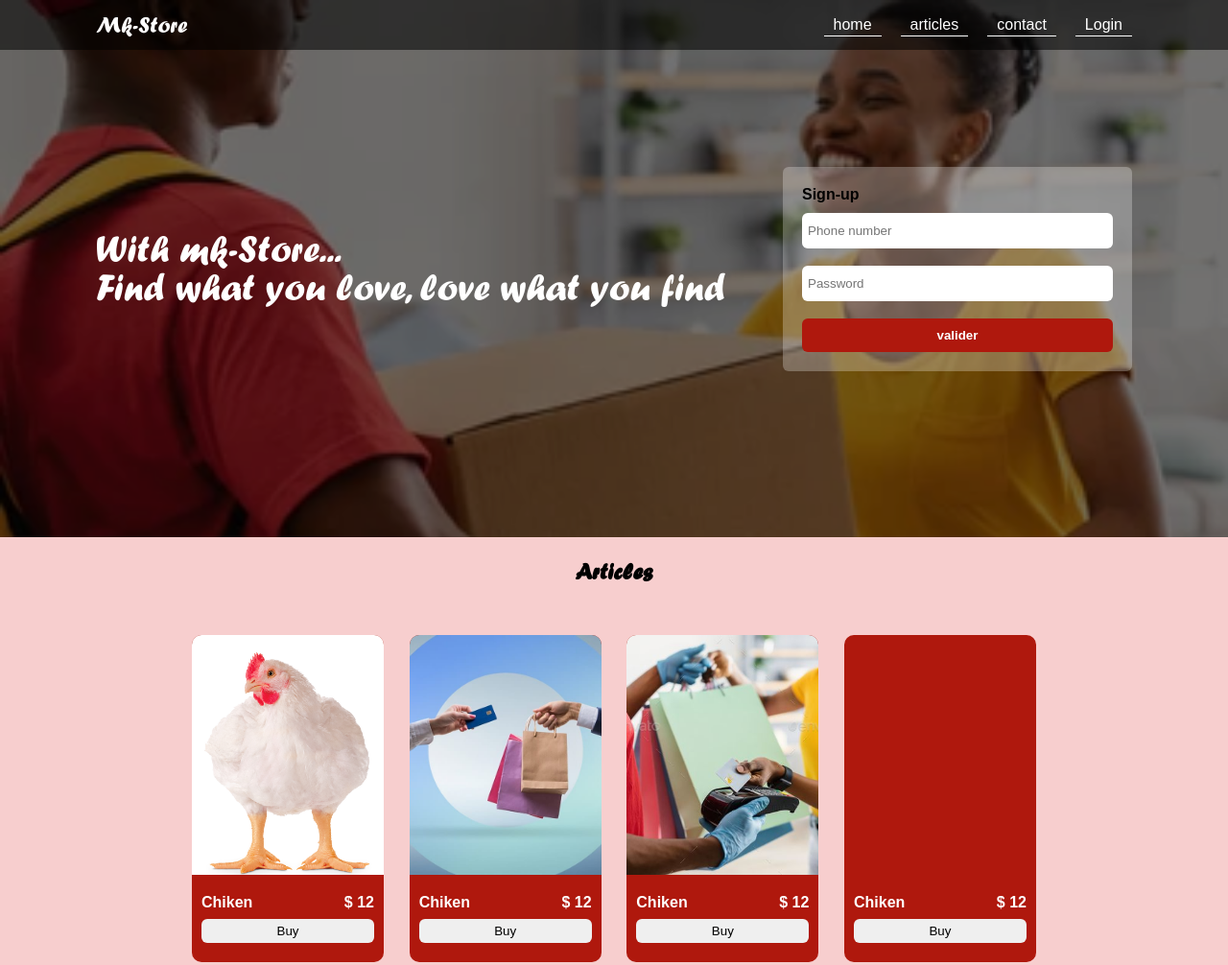
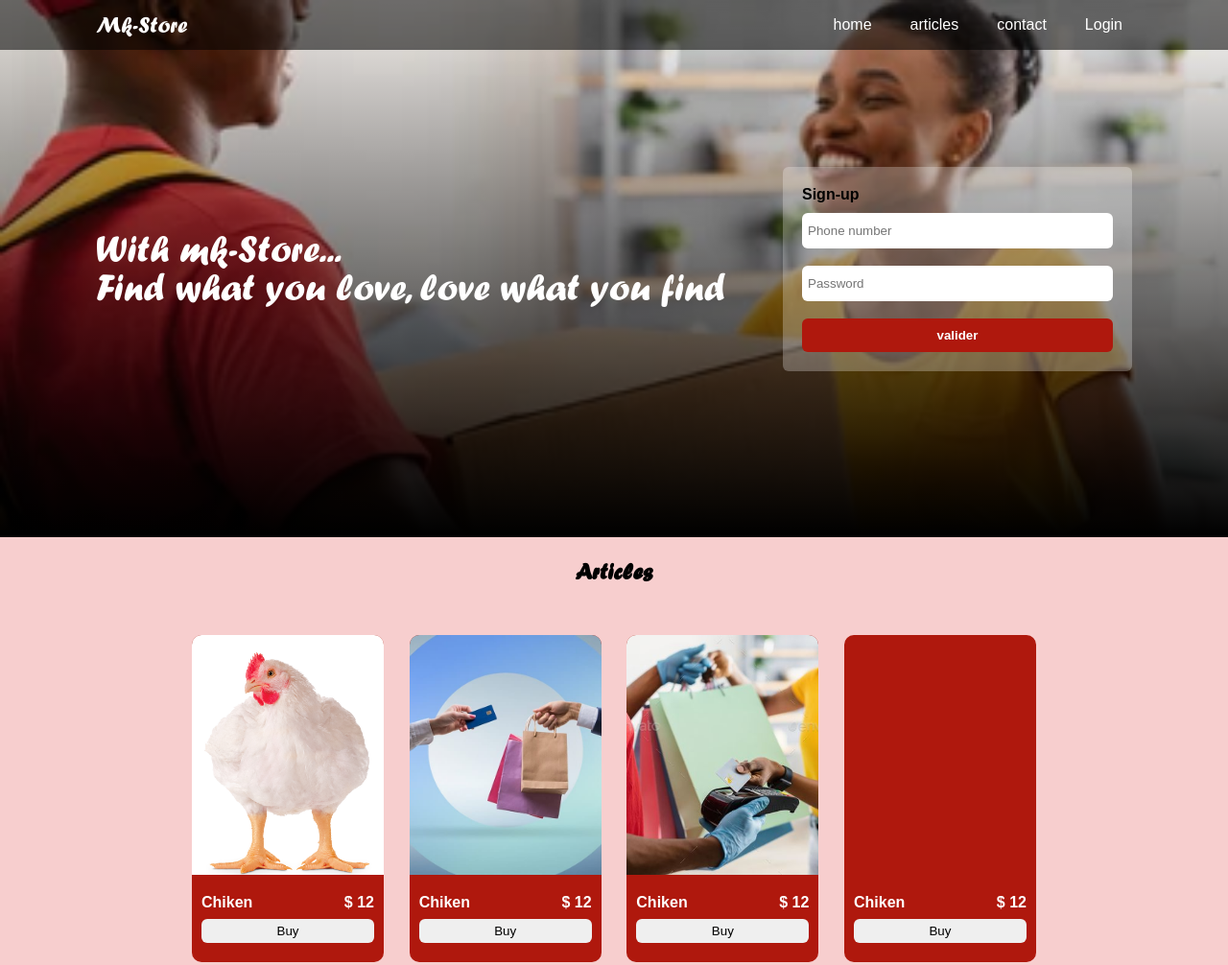
Before and after one commit to frank-2001/l2-wb-project1, a plain HTML site: page index.html in a window 1280 px wide. Shown: the top 1006 px of the page at 96% size. Drawn offline with Linux system fonts and the light colour scheme.

Commit message:
responsivity2

```diff
--- a/style.css
+++ b/style.css
@@ -18,7 +18,7 @@ header{
     background-size: cover;
 }
 header>section{
-    background: rgba(0, 0, 0, 0.548);
+    background: linear-gradient(transparent, rgba(0,0,0));;
     height: 35rem;
     /* padding-top: 20px; */
 }
@@ -52,14 +52,16 @@ header>section>.head{
 }
 .menu >a{
     text-decoration: none;
-    border-bottom:solid white 1px ;
+    /* border-bottom:solid white 1px ; */
     padding: 2px 10px;
     color: white;
 }
 .menu >a:hover{
     /* font-weight: bold; */
     background: var(--primary);
-    border-radius: 2px;
+    border-radius: 4px;
+    transition: 1s;
+    /* font-weight: bold; */
 }
 .icon-menu{
     width: 40px;
@@ -110,6 +112,7 @@ header>section>.head{
 .about > .signup >form >button:hover{
     background-color: white;
     color: var(--primary);
+    transition: 1s;
 }
 .articles{
     padding: 10px 200px;
@@ -144,6 +147,7 @@ header>section>.head{
     padding: 5px;
     border-radius: 6px;
     font-weight: bolder;
+    transition: 1s;
 }
 .articles > .article > .img{
     height: 250px;
@@ -168,6 +172,7 @@ header>section>.head{
 } */
 .articles > .article:hover{
     background-color: rgba(0, 0, 0, 0.582);
+    transition: 500ms;
 }
 h2{
     /* padding: 0 100px; */
```
